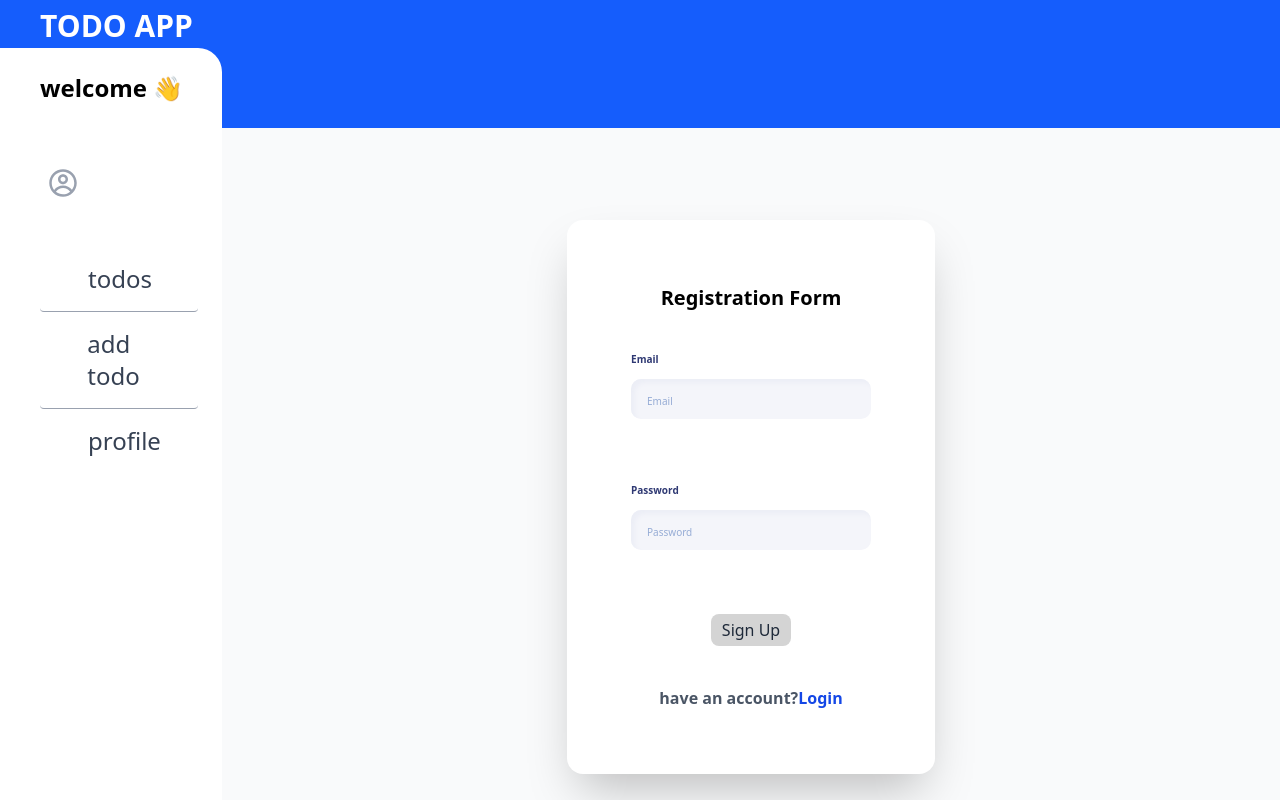
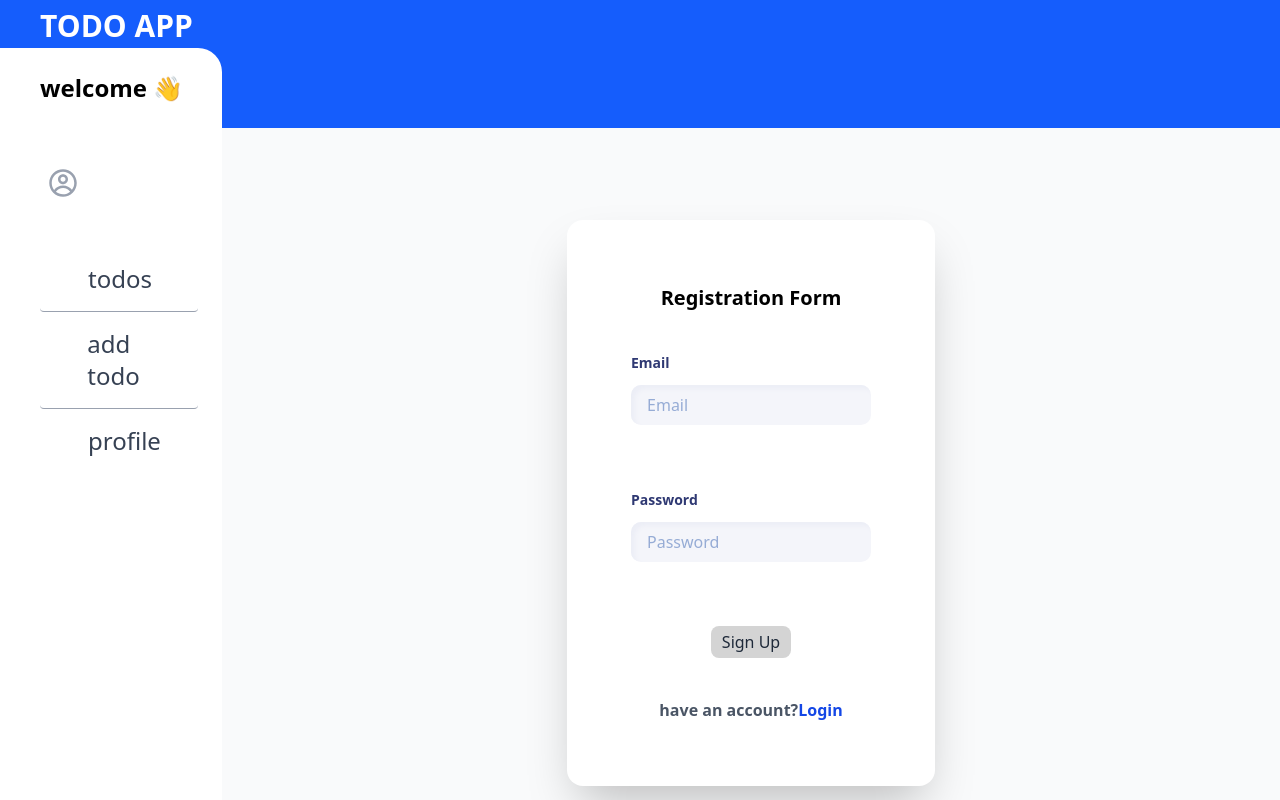
Before and after one commit to shahryar78f/todo-app, a Next.js app: page /signup in a window 1280 px wide. Built offline with nearby package versions, Linux system fonts and the light colour scheme; no server answers; some icons are missing.

Commit message:
style: Update `Input` component styles for improved readability and consistency

```diff
--- a/src/components/ui/Input.tsx
+++ b/src/components/ui/Input.tsx
@@ -24,7 +24,7 @@ const Input = forwardRef<HTMLInputElement, InputProps>(
     const labelAlign = isPersian ? 'text-right' : 'text-left';
 
     const inputClasses = twMerge(
-      'w-full px-4 py-2 bg-[#F4F5FA]  shadow-[inset_4px_4px_4px_0px_#ECEEF6] text-[#495CC5] placeholder-[#96ACD5] placeholder:font-normal placeholder:text-[10px]  rounded-[10px] focus:outline-none  focus:border-transparent transition-all',
+      'w-full px-4 py-2 bg-[#F4F5FA]  shadow-[inset_4px_4px_4px_0px_#ECEEF6] text-[#495CC5] placeholder-[#96ACD5] placeholder:font-normal placeholder:text-[16px]  rounded-[10px] focus:outline-none  focus:border-transparent transition-all',
       inputTextAlign,
       placeholderAlign,
       isPersian && 'dir-rtl',
@@ -32,7 +32,7 @@ const Input = forwardRef<HTMLInputElement, InputProps>(
     );
 
     const labelClasses = twMerge(
-      'block mb-2 text-[10px] pr-2 pb-1 font-semibold text-[#2F3973]',
+      'block mb-2 text-[14px] pr-2 pb-1 font-semibold text-[#2F3973]',
       labelAlign,
       labelClassName,
     );
```
